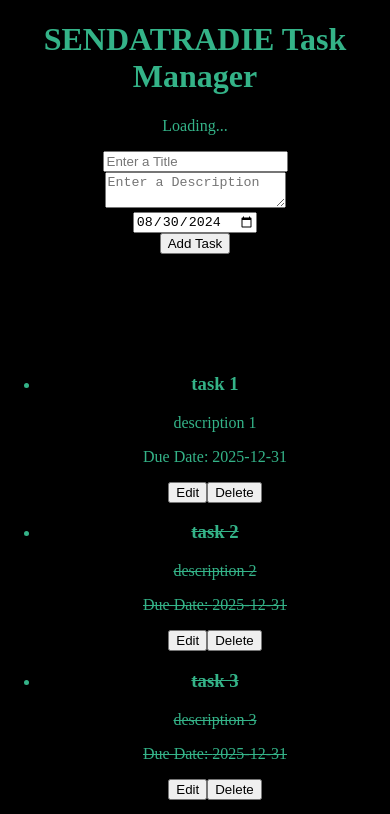
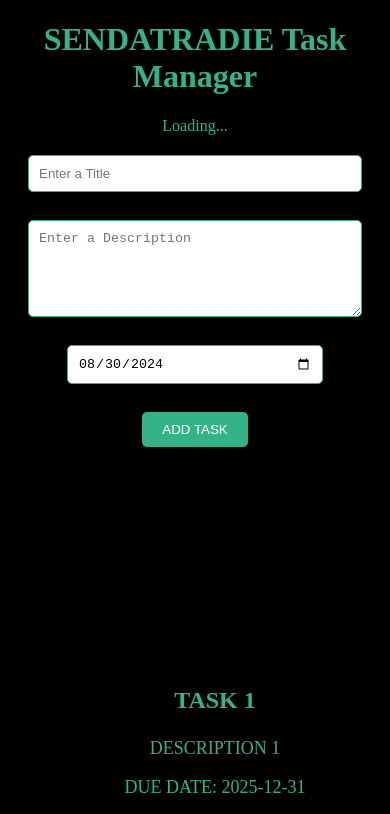
Before and after one commit to ck-js/Sendatradie-Task-Manager, a React (Create React App) app in the folder todo-app/: page / in a window 390 px wide. Shown: the top 814 px of the page. Built offline with nearby package versions, Linux system fonts and the light colour scheme; no server answers.

Commit message:
begin initial process of styling todoitems, todolist and todoform elements in vanilla css in mobile first approach.

```diff
--- a/todo-app/package.json
+++ b/todo-app/package.json
@@ -6,6 +6,7 @@
     "@testing-library/jest-dom": "^5.17.0",
     "@testing-library/react": "^13.4.0",
     "@testing-library/user-event": "^13.5.0",
+    "bootstrap": "^5.3.3",
     "react": "^18.3.1",
     "react-dom": "^18.3.1",
     "react-scripts": "5.0.1",
--- a/todo-app/src/App.js
+++ b/todo-app/src/App.js
@@ -1,4 +1,5 @@
 import React from 'react';
+
 import Header from './components/header';
 import WeatherCard from './components/WeatherCard';
 import useWeather from './hooks/useWeather';
--- a/todo-app/src/components/todoform.js
+++ b/todo-app/src/components/todoform.js
@@ -53,6 +53,7 @@ const handleTitleChange = (event) => {
       />
       <br></br>
       <textarea
+      rows={5}
         placeholder="Enter a Description"
         value={taskDescription}
         onChange={handleDescriptionChange}
--- a/todo-app/src/components/todoitem.js
+++ b/todo-app/src/components/todoitem.js
@@ -39,8 +39,11 @@ e.stopPropagation()
       <h3>{todo.title}</h3>
       <p>{todo.description}</p>
       <p>Due Date: {todo.dueDate}</p>
+      <div className='edit-delete-container'>
       <button onClick={handleEditClick}>Edit</button>
       <button onClick={handleDeleteClick}>Delete</button>
+      </div>
+
     </li>
   );
 };
--- a/todo-app/src/index.css
+++ b/todo-app/src/index.css
@@ -5,22 +5,113 @@ body {
   background-color: black;
   color: #34B388;
   text-align: center;
+
 }
-
 code {
   font-family: source-code-pro, Menlo, Monaco, Consolas, 'Courier New',
     monospace;
 }
+button {
+  background-color: #34B388;
+  color: white;
+  padding: 10px 20px;
+  border: none;
+  border-radius: 5px;
+  cursor: pointer;
+  text-transform: uppercase;
 
-.popup-content {
-background-color: yellowgreen;
-padding: 100px 0;
-margin-left: auto;
-margin-right: auto;
-z-index: 2;
+}
+form {
+    display: flex;
+  flex-direction: column;
+  justify-content: center;
+  align-items: center;
+  row-gap: 5px;
+  margin-top: 20px;
+  margin-bottom: 20px;
+}
+form input[type="text"] {
+  padding: 10px;
+  border: 1px solid #34B388;
+  border-radius: 5px;
+  outline: none;
+  width: 80%;
+}
+form input[type="text"] {
+  padding: 10px;
+  border: 1px solid #34B388;
+  border-radius: 5px;
+  outline: none;
+  width: 80%;
+}
+form textarea {
+  padding: 10px;
+  border: 1px solid #34B388;
+  border-radius: 5px;
+  outline: none;
+  width: 80%;
+
+
+}
+form input[type="date"] {
+  padding: 10px;
+  border: 1px solid #34B388;
+  border-radius: 5px;
+  outline: none;
+  width: 60%;
+}
+
+
+
+li {
+  cursor: pointer;
+}
+
+
+.edit-delete-container {
+  display: flex;
+  flex-direction: column;
+  row-gap: 3px;
 
 }
 
+li button:nth-of-type(2) {
+  background-color: red;
+  color: white;
+  padding: 10px 20px;
+  border: none;
+  border-radius: 5px;
+  cursor: pointer;
+}
+
+
+li {
+  list-style-type: none;
+  padding: 30px 0;
+  border-bottom: 1px solid #34B388;
+}
+
 .todo-list {
-  padding: 100px 0 300px 0;
+  padding: 150px 0;
+  display: flex;
+  flex-direction: column;
+  justify-content: center;
+  align-items: center;
+
 }
+.todo-list h3 {
+font-size: 24px;
+text-transform: uppercase;
+}
+.todo-list p {
+  font-size: 18px;
+  text-transform: uppercase;
+  }
+.popup-content {
+  background-color: yellowgreen;
+  padding: 100px 0;
+  margin-left: auto;
+  margin-right: auto;
+  z-index: 2;
+
+  }
```
Also changed, not shown: 1 other file (tests, documents, lock files or other folders).
